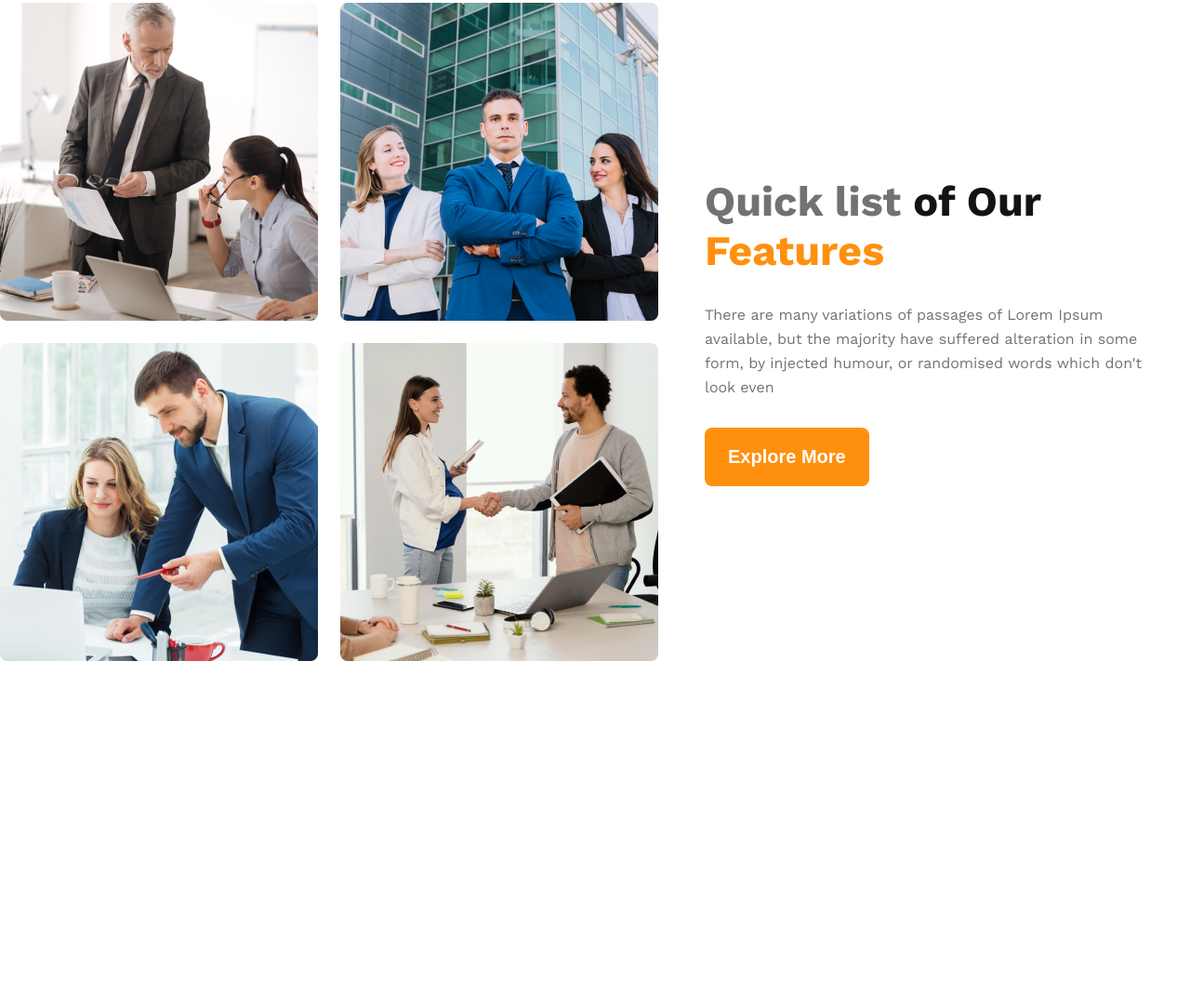
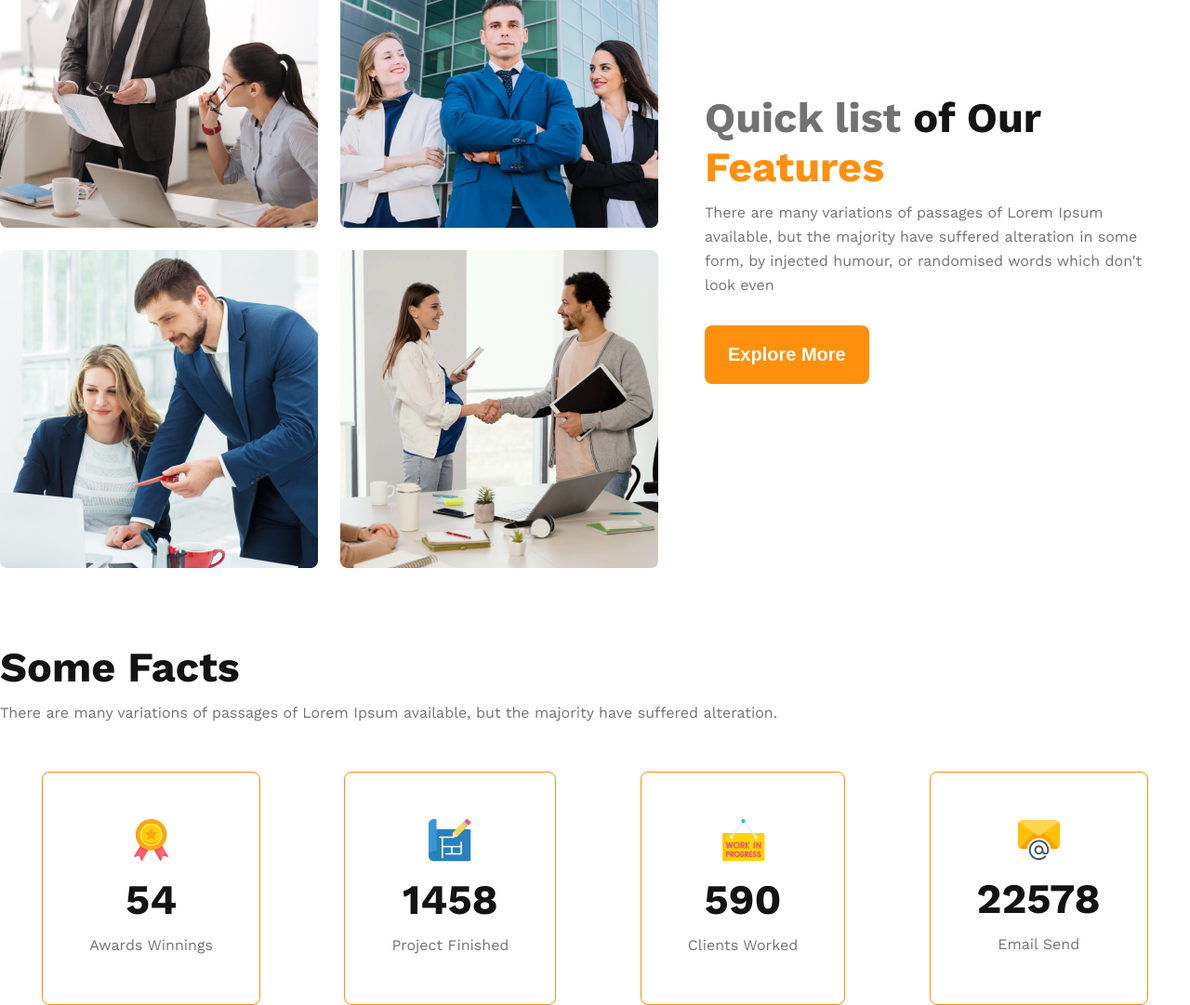
Before and after one commit to nafisaali0/architects-website, a plain HTML site: page index.html in a window 1280 px wide. Shown: the part 1095-2176 px from the top of the page at 93% size. Before the commit the page ends 1806 px from the top, so only its background shows below. Drawn offline with nearby package versions, Linux system fonts and the light colour scheme.

Commit message:
add card section

```diff
--- a/css/style.css
+++ b/css/style.css
@@ -40,7 +40,7 @@ a {
   line-height: 26px;
   text-decoration: none;
 }
-.btn-primary{
+.btn-primary {
   color: #fff;
   font-size: 20px;
   font-weight: 600;
@@ -50,8 +50,8 @@ a {
   border: none;
   margin-top: 30px;
 }
-section{
-    margin-top: 160px;
+section {
+  margin-top: 80px;
 }
 /* header section start */
 header {
@@ -85,30 +85,56 @@ nav li {
 /* banner-section-end */
 /* header end */
 
-/* team section */
-main{
+main {
   max-width: 1440px;
   margin: 0 auto;
 }
-span{
+/* team section start*/
+span {
   color: var(--primary-color);
 }
-.teams-heading-gray{
+.teams-heading-gray {
   color: #727272;
 }
-.teams-container{
+.teams-container {
   display: flex;
-    gap:20px;
+  gap: 20px;
   align-items: center;
 }
-.teams-img-container{
+.teams-img-container {
   display: grid;
   gap: 24px;
-    grid-template-columns: repeat(2,1fr);
+  grid-template-columns: repeat(2, 1fr);
 }
-.teams-content{
+.teams-content {
   padding: 0 30px 0 30px;
 }
+/* team section end */
+
+/* feature section start */
+
+/* feature section end */
+
+/* card container start */
+.card {
+  display: flex;
+  justify-content: space-around;
+  flex-wrap: wrap;
+}
+.icon-card {
+  border-radius: 8px;
+  border: 1px solid #ff900e;
+  text-align: center;
+  padding: 50px;
+  margin-top: 50px;
+}
+.icon-card
+h3,p{
+    margin-top: 10px;
+}
+/* card container end */
+
+
 
 
 
@@ -139,7 +165,7 @@ span{
 
 
 /* mobile device*/
-@media screen and (max-width:576px) {
+@media screen and (max-width: 576px) {
   h1 {
     font-size: 35px;
   }
@@ -157,22 +183,25 @@ span{
     padding: 20px;
   }
   nav,
-  .teams-container{
+  .teams-container {
     flex-direction: column;
   }
-  nav>ul{
+  nav > ul {
     margin-top: 15px;
   }
   .btn-primary {
     font-size: 15px;
     padding: 15px 25px;
   }
-  .teams-img-container{
-    grid-template-columns: repeat(1,1fr);
+  .teams-img-container {
+    grid-template-columns: repeat(1, 1fr);
+  }
+  .card-container{
+    padding: 0 20px 0 20px;
   }
 }
 /* medium device */
-@media screen and (min-width:576px) and (max-width:960px) {
+@media screen and (min-width: 576px) and (max-width: 960px) {
   h1 {
     font-size: 55px;
   }
@@ -187,13 +216,16 @@ span{
     padding: 20px;
   }
   nav,
-    .teams-container{
+  .teams-container {
     flex-direction: column;
   }
-    nav>ul{
+  nav > ul {
     margin-top: 15px;
   }
   .btn-primary {
     padding: 15px 25px;
   }
+  .card-container{
+    padding: 0 20px 0 20px;
   }
+}
--- a/index.html
+++ b/index.html
@@ -36,29 +36,66 @@
     </header>
     <!-- header finish -->
     <main>
-        <!-- feature section start -->
+        <!-- teams section start -->
         <section class="teams-container">
             <div class="teams-img-container">
-               <img src="images/team1.png" alt="team_member">
-               <img src="images/team2.png" alt="team_member">
-               <img src="images/team3.png" alt="team_member">
-               <img src="images/team4.png" alt="team_member">
+                <img src="images/team1.png" alt="team_member">
+                <img src="images/team2.png" alt="team_member">
+                <img src="images/team3.png" alt="team_member">
+                <img src="images/team4.png" alt="team_member">
             </div>
             <div class="teams-content">
                 <h3>
                     <span class="teams-heading-gray">
-                    Quick list</span> of Our
+                        Quick list</span> of Our
                     <span>Features</span>
                 </h3>
                 <p>
-                    There are many variations of passages of Lorem Ipsum available, but the majority have suffered alteration in some form, by injected humour, or randomised words which don't look even
+                    There are many variations of passages of Lorem Ipsum available, but the majority have suffered
+                    alteration in some form, by injected humour, or randomised words which don't look even
                 </p>
                 <button class="btn-primary">
                     Explore More
                 </button>
             </div>
         </section>
+        <!-- teams section end -->
+        <!-- feature section start -->
+        <section class="feature-container"></section>
         <!-- feature section end -->
+        <!--  card container start  -->
+        <section class="card-container">
+            <h3>Some Facts</h3>
+            <p>
+                There are many variations of passages of Lorem Ipsum available, but the majority have suffered
+                alteration.
+            </p>
+            <div class="card">
+                <div class="icon-card">
+                    <img src="images/icons/ribon.png" alt="">
+                    <h3>54</h3>
+                    <p>Awards Winnings</p>
+                </div>
+                <div class="icon-card">
+                    <img src="images/icons/projects.png" alt="">
+                    <h3>1458</h3>
+                    <p>Project Finished</p>
+                </div>
+                <div class="icon-card">
+                    <img src="images/icons/customers.png" alt="">
+                    <h3>590</h3>
+                    <p>Clients Worked</p>
+                </div>
+                <div class="icon-card">
+                    <img src="images/icons/email.png" alt="">
+                    <h3>22578</h3>
+                    <p>Email Send</p>
+                </div>
+            </div>
+        </section>
+        <!--  card container end -->
+
+
     </main>
 </body>
 
```
Lines whose indentation alone changed are shown as unchanged.
